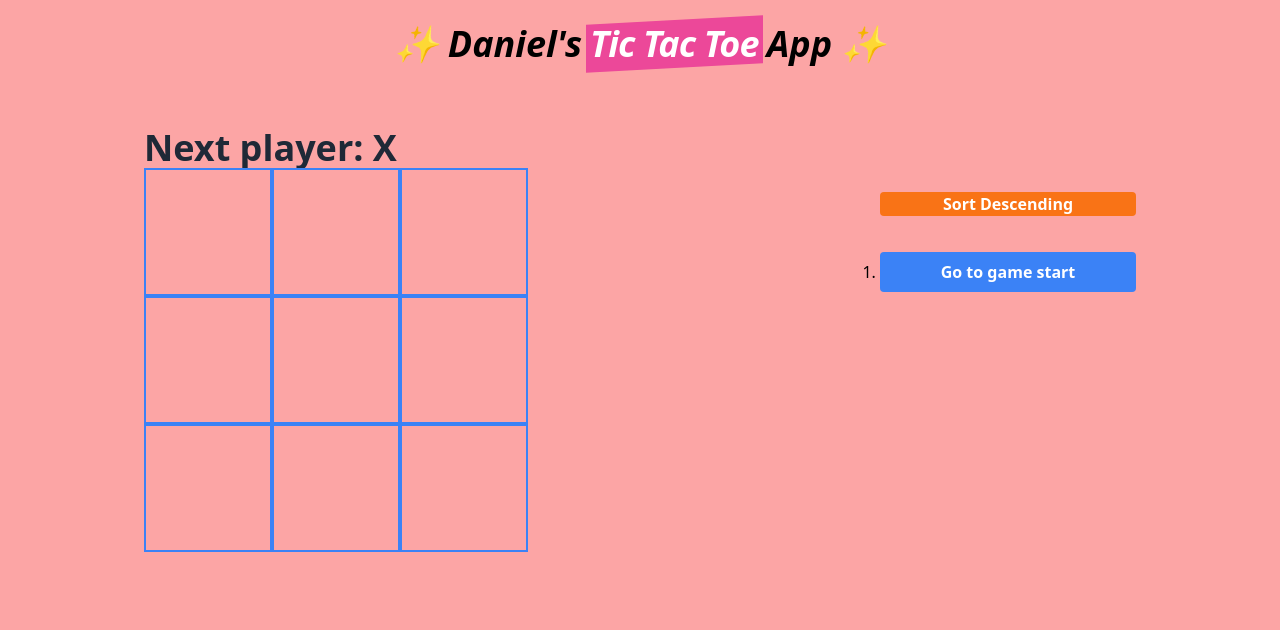
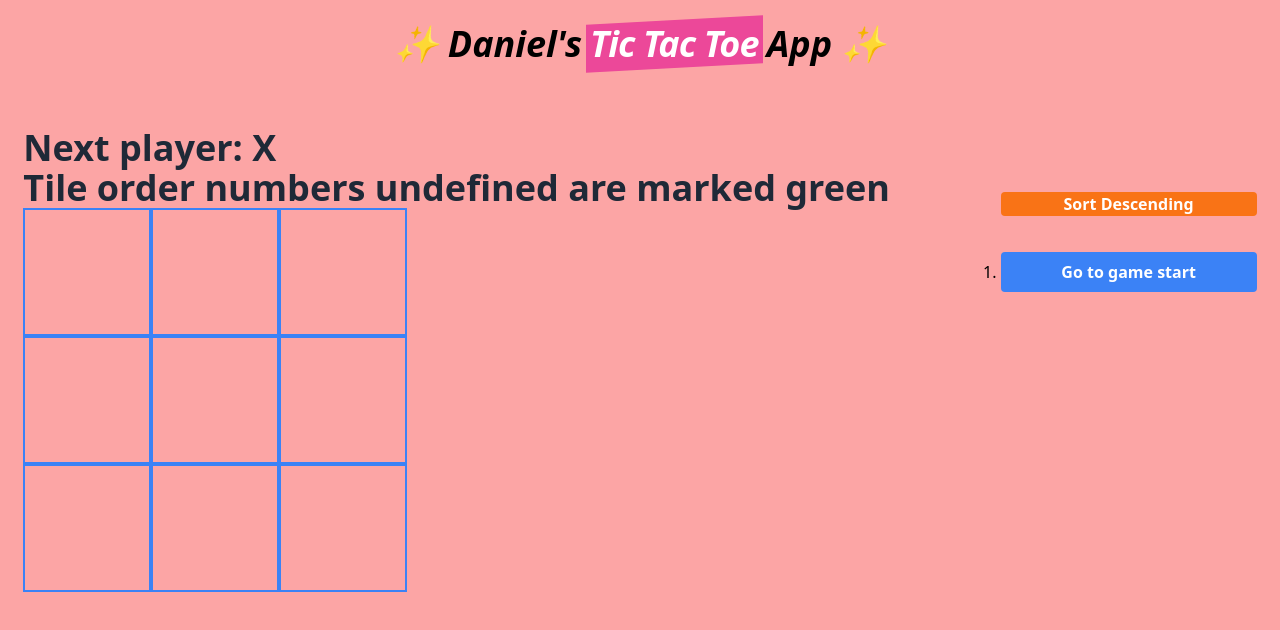
Before and after one commit to zjian107-su/React-TTT, a React (Vite) app: page / in a window 1280 px wide. Shown: the top 630 px of the page. Built offline with nearby package versions, Linux system fonts and the light colour scheme.

Commit message:
🐞 bug: typescript for CD

```diff
--- a/src/App.tsx
+++ b/src/App.tsx
@@ -78,7 +78,7 @@ const Board = ({
       <div className="ml ">
         <h1 className="text-4xl font-bold text-gray-800">{status}</h1>
         <h1 className="text-4xl font-bold text-gray-800">
-          {winningSquaresList}
+          {`Tile order numbers ${winningSquaresList} are marked green`}
         </h1>
       </div>
       <div>
```
